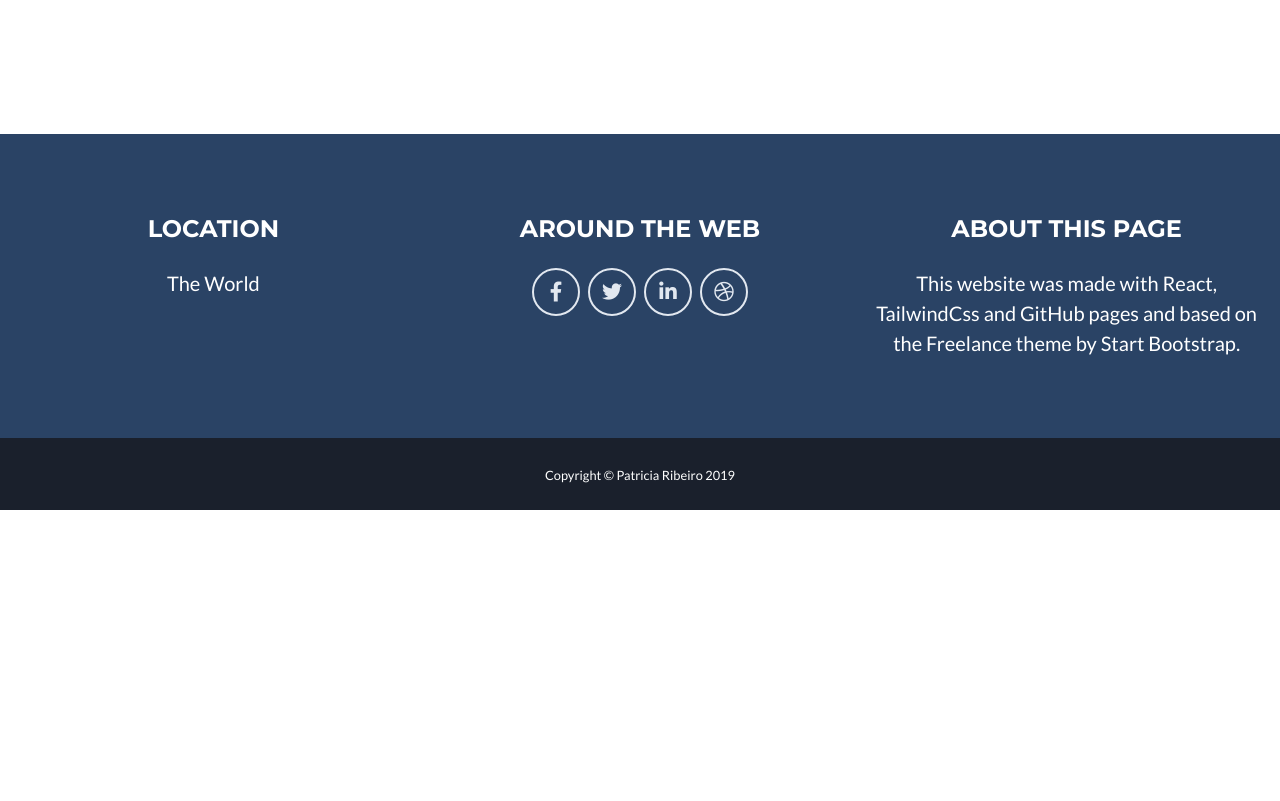
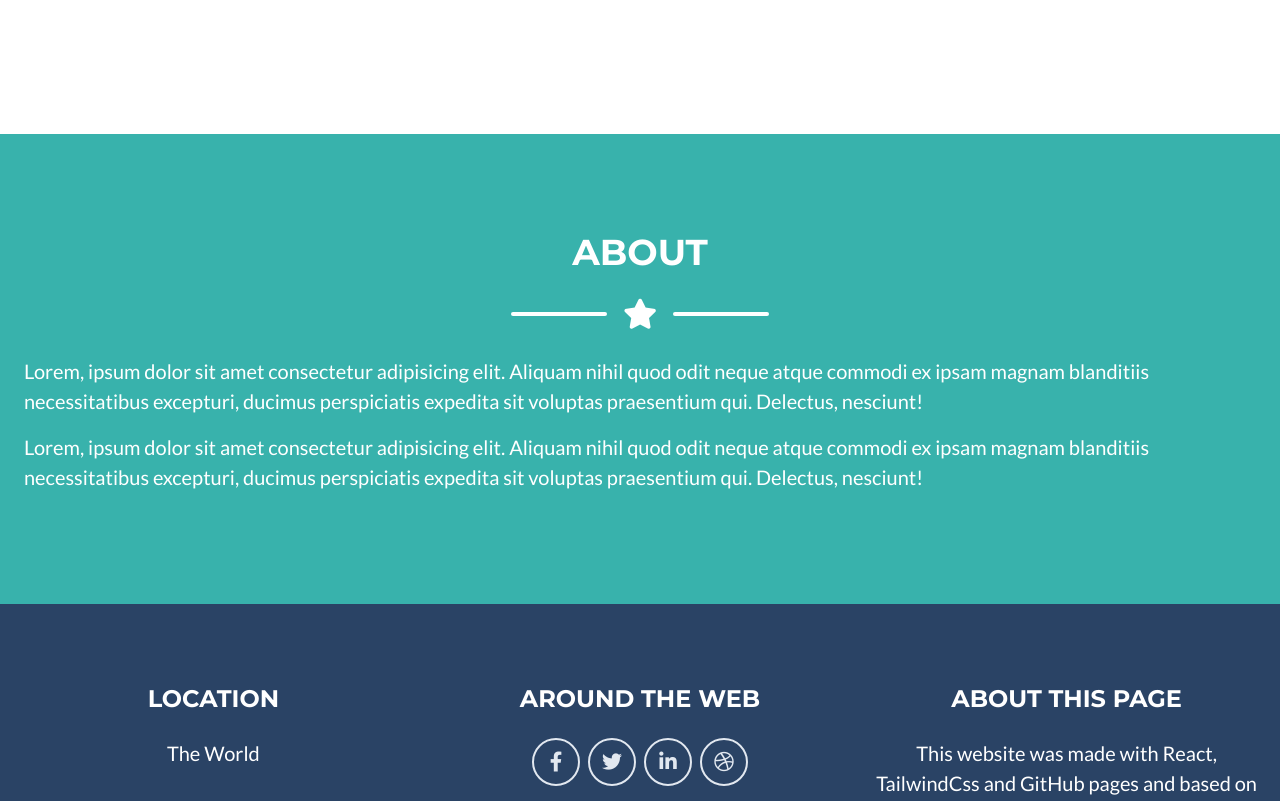
Before and after one commit to pribeiro89/personal-page, a React (Create React App) app: page /#/ in a window 1280 px wide. Shown: the part 1280-2081 px from the top of the page. Before the commit the page ends 1790 px from the top, so only its background shows below. Built offline with nearby package versions, Linux system fonts and the light colour scheme.

Commit message:
Add about section with dummy content

```diff
--- a/src/App.js
+++ b/src/App.js
@@ -1,6 +1,7 @@
 import React from 'react';
 import { HashRouter, Route } from "react-router-dom";
 import Portfolio from './components/Portfolio';
+import About from './components/About';
 import Copyright from './components/Copyright';
 import Footer from './components/Footer';
 import Header from './components/Header';
@@ -19,6 +20,7 @@ const Home = () => (
   <div>
     <Header />
     <Portfolio />
+    <About />
     <Footer />
     <Copyright />
   </div>
--- /dev/null
+++ b/src/components/About.js
@@ -0,0 +1,19 @@
+import React from 'react';
+import ContentSection from './ContentSection';
+
+const About = () => {
+  return (
+    <ContentSection green={true} name="about">
+      <div className="px-6 text-white text-xl font-light">
+        <p className="mb-4">
+          Lorem, ipsum dolor sit amet consectetur adipisicing elit. Aliquam nihil quod odit neque atque commodi ex ipsam magnam blanditiis necessitatibus excepturi, ducimus perspiciatis expedita sit voluptas praesentium qui. Delectus, nesciunt!
+        </p>
+        <p className="mb-4">
+          Lorem, ipsum dolor sit amet consectetur adipisicing elit. Aliquam nihil quod odit neque atque commodi ex ipsam magnam blanditiis necessitatibus excepturi, ducimus perspiciatis expedita sit voluptas praesentium qui. Delectus, nesciunt!
+        </p>
+      </div>
+    </ContentSection>
+  )
+}
+
+export default About;
--- a/src/components/ContentSection.js
+++ b/src/components/ContentSection.js
@@ -1,15 +1,17 @@
 import React from 'react';
 import Divider from './Divider';
 
-const ContentSection = ({ light, name, children }) => {
-  const color = light ? 'secondary' : 'white';
+const ContentSection = ({ green, name, children }) => {
+  const color = green ? 'white' : 'secondary';
+  const backgroundColor = green ? 'primary' : 'white';
+
   return (
-    <section id={name}>
+    <section id={name} className={`bg-${backgroundColor}`}>
       <div className="container px-6 py-24 mx-auto">
         <h2 className={`text-center text-${color} text-4xl`}>
           {name}
         </h2>
-        <Divider light={!light} />
+        <Divider light={green} />
         <div className="flex flex-wrap -mx-6">
           {children}
         </div>
--- a/src/components/Portfolio.js
+++ b/src/components/Portfolio.js
@@ -13,7 +13,7 @@ const projects = [
 
 const Portfolio = () => {
   return (
-    <ContentSection light={true} name="portfolio">
+    <ContentSection name="portfolio">
       {projects.map((project) => (
         <div className="relative w-full px-6 mb-12 md:w-1/2 lg:w-1/3">
           <div className="
--- a/src/index.css
+++ b/src/index.css
@@ -7,14 +7,9 @@
 }
 
 body {
-  @apply font-sans antialiased m-0;
+  @apply font-sans subpixel-antialiased m-0;
   @apply text-base font-normal leading-normal;
   @apply text-gray-900 text-left bg-white;
-}
-
-code {
-  font-family: source-code-pro, Menlo, Monaco, Consolas, 'Courier New',
-    monospace;
 }
 
 h1, h2, h3, h4, h5, h6 {
```
